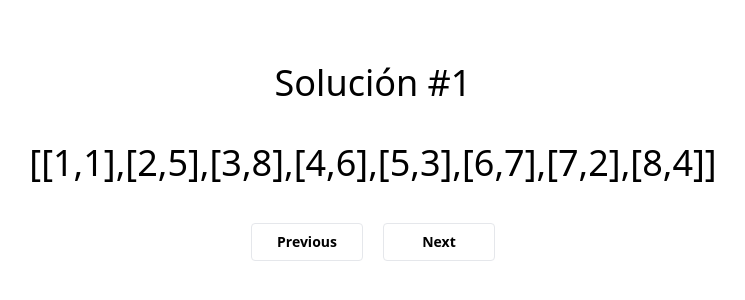
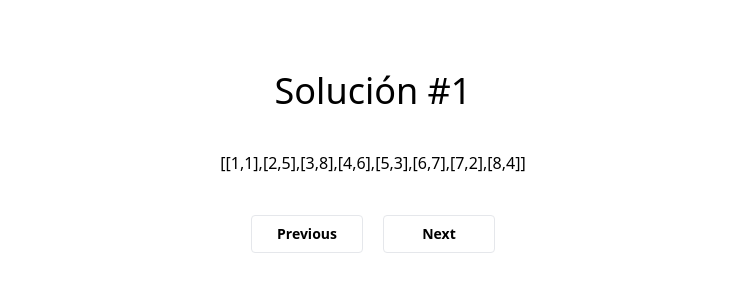
Before and after one commit to Angel-Ponce/eight-queens, a React (Create React App) app: page / in a window 1280 px wide. Shown: the part 238-538 px from the top of the page, without its empty margins (267-1012 px from the left). Built offline with nearby package versions, Linux system fonts and the light colour scheme.

Commit message:
making board component file and initial structure application variables

```diff
--- a/src/App.tsx
+++ b/src/App.tsx
@@ -1,5 +1,6 @@
 import { FC, useEffect, useState } from "react";
 import { nqueens } from "$helpers";
+import Board from "./Board";
 
 const App: FC = () => {
   const [solutions, setSolutions] = useState<number[][][]>([]);
@@ -29,7 +30,7 @@ const App: FC = () => {
   return (
     <div className="w-full h-screen flex flex-col gap-10 items-center justify-center p-6">
       <h1 className="text-4xl">Solución #{index + 1}</h1>
-      <h1 className="text-4xl">{JSON.stringify(solutions[index])}</h1>
+      <Board solution={solutions[index]} />
       <div className="flex gap-5">
         <button
           onClick={handlePrevious}
--- /dev/null
+++ b/src/Board.tsx
@@ -0,0 +1,9 @@
+import { FC } from "react";
+
+const Board: FC<{
+  solution: number[][];
+}> = ({ solution }) => {
+  return <>{JSON.stringify(solution)}</>;
+};
+
+export default Board;
```
